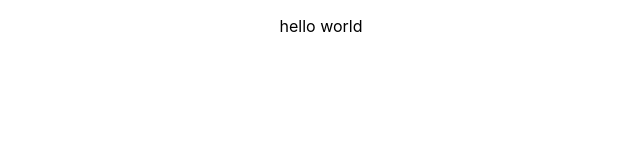
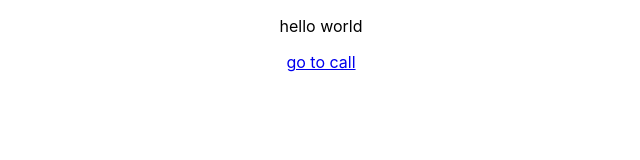
Before and after one commit to daniel-raad/azure-test-app, a React (Create React App) app: page / in a window 1280 px wide. Shown: the top 160 px of the page, without its empty margins (319-959 px from the left). Built offline with nearby package versions, Linux system fonts and the light colour scheme.

Commit message:
added-button-again

```diff
--- a/src/App.js
+++ b/src/App.js
@@ -7,7 +7,7 @@ function App() {
       {/* <header className="App-header"> */}
       {/* </header> */}
       <p>hello world</p>
-      <a href='https://mlgsapplication.azurewebsites.net/?groupId=c09eb3b0-7172-11ed-a16f-fd472cbb8d25'></a>
+      <a href='https://mlgsapplication.azurewebsites.net/?groupId=c09eb3b0-7172-11ed-a16f-fd472cbb8d25'>go to call</a>
     </div>
   );
 }
```
